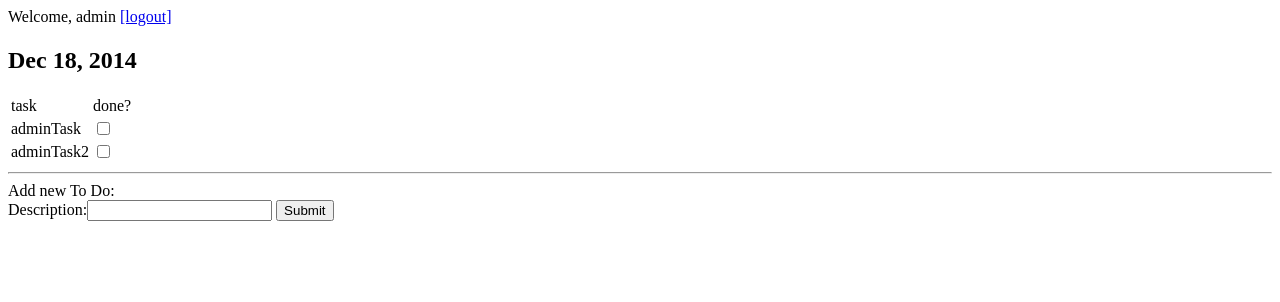
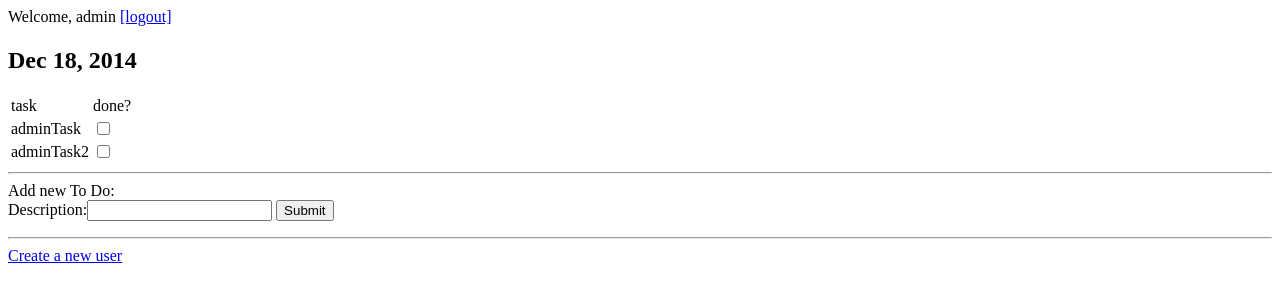
Before and after one commit to raygomez/cs260, a Django app: page /todolist/ in a window 1280 px wide. Shown: the top 302 px of the page. Run offline with Django 3.2, Linux system fonts and the light colour scheme; the first user in the database is signed in; data comes from the database, SQL or seed files in the repository.

Commit message:
add link

```diff
--- a/todolist/templates/index.html
+++ b/todolist/templates/index.html
@@ -43,4 +43,9 @@ Add new To Do:
     <input type="submit" value="Submit" />
 </form>
 
+{% if user.is_staff %}
+<hr/>
+ <a href="adduser">Create a new user</a>
+{% endif %}
+
 {% endblock %}
```
